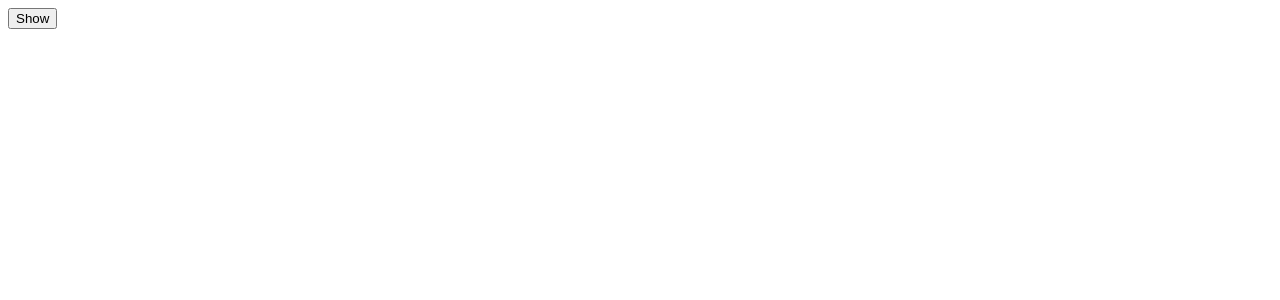
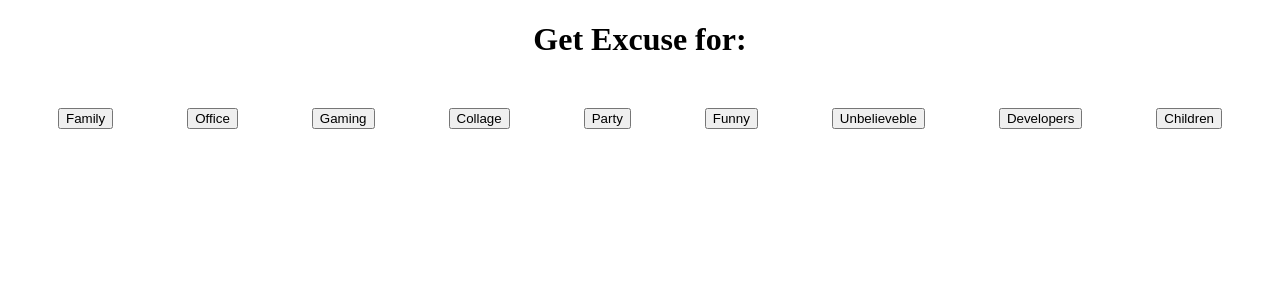
Before and after one commit to da-nn-yy/myReactJournyStart, a React (Create React App) app: page /Excuse in a window 1280 px wide. Shown: the top 300 px of the page. Built offline with nearby package versions, Linux system fonts and the light colour scheme.

Commit message:
updated: ExcuseFetch.js and add fetching js files to new folder

```diff
--- a/src/App.js
+++ b/src/App.js
@@ -1,11 +1,11 @@
 import React from 'react'
-import ShowTxt from './UseEff/ShowTxt';
+import ExcuseFetchExe from './FetchingWizAxios/ExcuseFectchExe'
 import './App.css'
 
 function App() {
   return (
-    <div>
-      <ShowTxt/>
+    <div className='App'>
+      <ExcuseFetchExe/>
     </div>
   )
 }
--- a/src/ExcuseFectchExe.js
+++ b/src/FetchingWizAxios/ExcuseFectchExe.js
@@ -15,7 +15,7 @@ const ExcuseFetchExe = () => {
         <button onClick={() => fetchExcuse("family")}>Family</button>
         <button onClick={() => fetchExcuse("office")}>Office</button>
         <button onClick={() => fetchExcuse("gaming")}>Gaming</button>
-        <button onClick={() => fetchExcuse("collage")}>Collage</button>
+        <button onClick={() => fetchExcuse("college")}>Collage</button>
         <button onClick={() => fetchExcuse("party")}>Party</button>
         <button onClick={() => fetchExcuse("funny")}>Funny</button>
         <button onClick={() => fetchExcuse("unbelievable")}>Unbelieveble</button>
```
Also changed, not shown: src/FetchingWizAxios/Fetching.js (renamed from src/Fetching.js), src/FetchingWizAxios/Fetchingg.js (renamed from src/Fetchingg.js).
